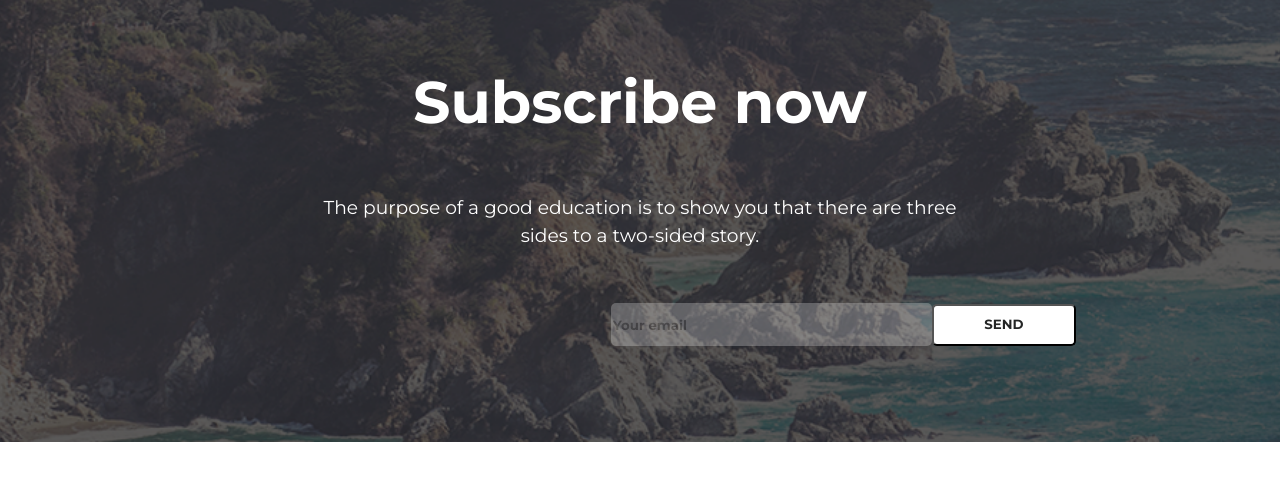
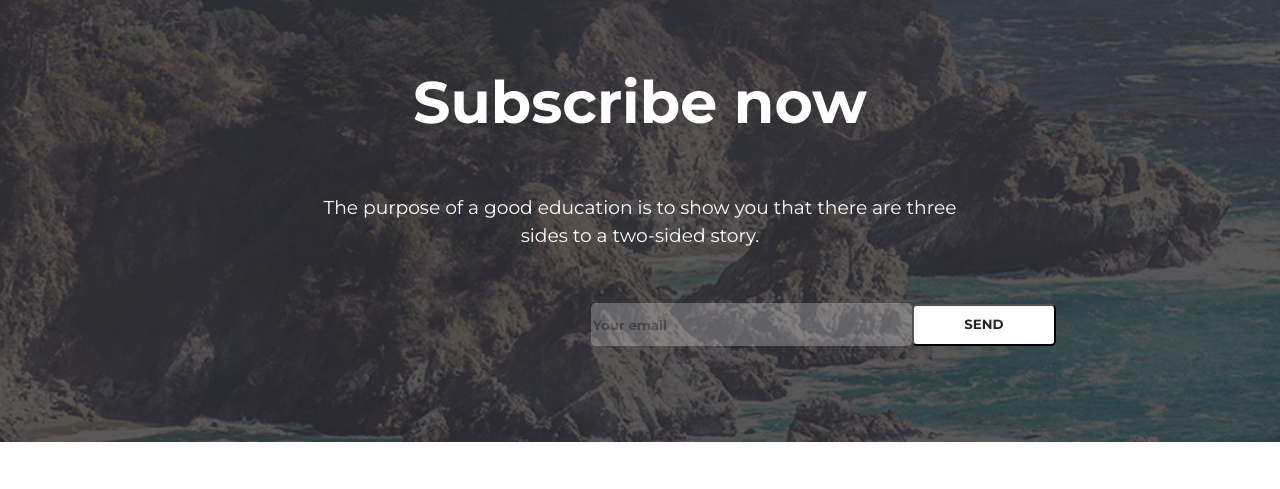
Before and after one commit to ayounglibrarian/uclax_wcib_week_8, a website: page index.html in a window 1280 px wide. Shown: the part 2609-3098 px from the top of the page. Drawn offline with nearby package versions, Linux system fonts and the light colour scheme; files that its build step writes are made by us from their sources.

Commit message:
padding 100px

```diff
--- a/css/styles.scss
+++ b/css/styles.scss
@@ -496,7 +496,7 @@ h2 {
 
 .subscribe .form-inline {
     padding-left: 30px;
-    padding-right: 60px; }
+    padding-right: 100px; }
 
 .entrybox {
   width: 321px;
```
